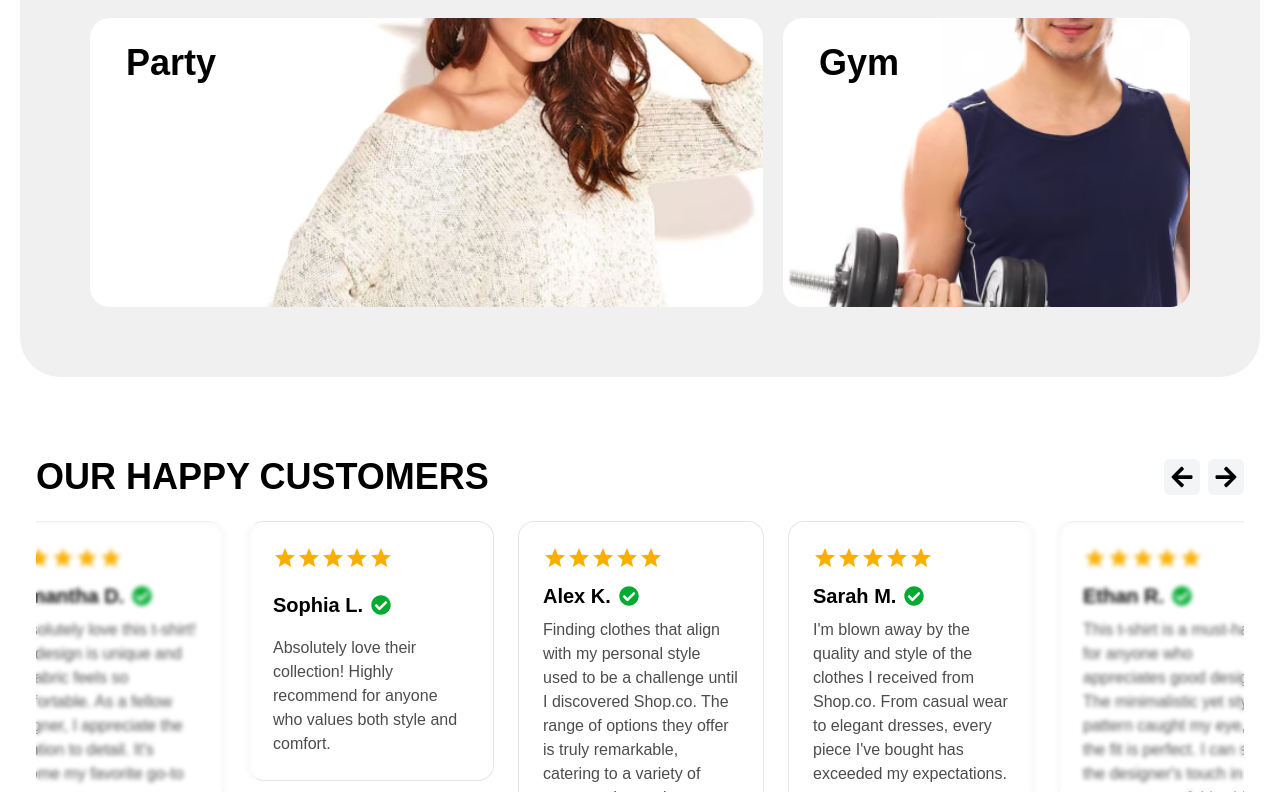
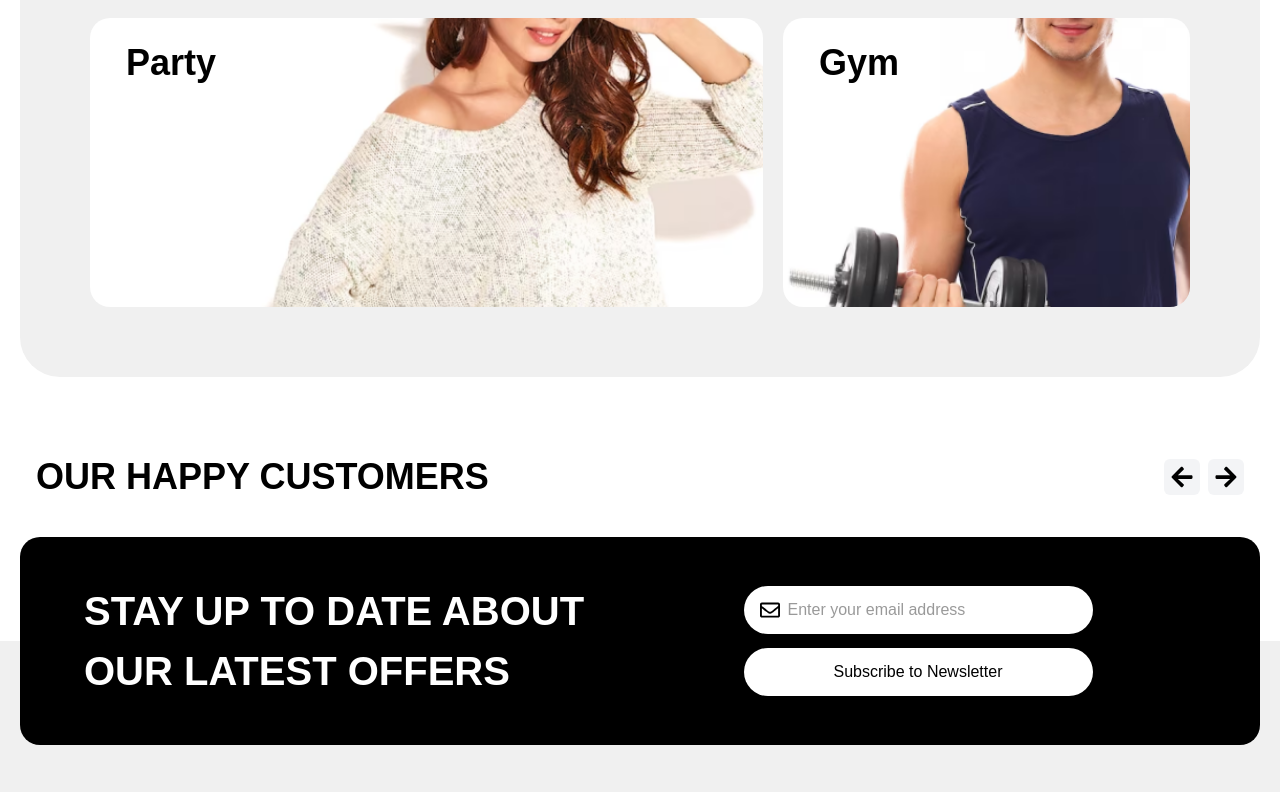
Before and after one commit to MuhammadMuheb/E-commerce-shop, a React (Create React App) app: page /home in a window 1280 px wide. Shown: the part 2008-2800 px from the top of the page. Built offline with nearby package versions, Linux system fonts and the light colour scheme; no server answers.

Commit message:
fix: Remove unused imports and slider settings from OurHappyCustomers component for cleaner code

```diff
--- a/src/components/home/OurHappyCustomers.jsx
+++ b/src/components/home/OurHappyCustomers.jsx
@@ -1,10 +1,10 @@
 import React, { useRef, useEffect, useState } from "react";
 import { FaCheckCircle, FaArrowLeft, FaArrowRight } from "react-icons/fa";
-import Rating from "@mui/material/Rating";
-import Slider from "react-slick";
+// import Rating from "@mui/material/Rating";
+// import Slider from "react-slick";
 
-import "slick-carousel/slick/slick.css";
-import "slick-carousel/slick/slick-theme.css";
+// import "slick-carousel/slick/slick.css";
+// import "slick-carousel/slick/slick-theme.css";
 
 const reviews = [
   {
@@ -53,25 +53,11 @@ function OurHappyCustomers() {
     setMounted(true);
   }, []);
 
-  const settings = {
-    infinite: true,
-    speed: 600,
-    slidesToShow: 3,
-    centerMode: true,
-    centerPadding: "200px",
-    arrows: false,
-    responsive: [
-      { breakpoint: 1280, settings: { slidesToShow: 3, centerPadding: "40px", centerMode: true } },
-      { breakpoint: 1024, settings: { slidesToShow: 2, centerPadding: "30px", centerMode: true } },
-      { breakpoint: 768, settings: { slidesToShow: 1, centerMode: false, centerPadding: "0px" } },
-      { breakpoint: 480, settings: { slidesToShow: 1, centerMode: false, centerPadding: "0px", arrows: false } },
-    ],
-  };
 
   return (
-    <section className="relative mb-10 max-w-[1240px] mx-auto px-4">
+    <section className="relative mb-10">
       {/* Heading + Arrows */}
-      <div className="flex justify-between items-center mb-6">
+      <div className="flex justify-between items-center px-4 max-w-[1240px] mx-auto mb-6">
         <h2 className="text-2xl sm:text-3xl md:text-4xl font-bold capitalize">
           OUR HAPPY CUSTOMERS
         </h2>
@@ -93,27 +79,8 @@ function OurHappyCustomers() {
         )}
       </div>
 
-      {/* Slider */}
-      <div className="relative">
-        <Slider ref={sliderRef} {...settings}>
-          {reviews.map((review) => (
-            <div key={review.id} className="px-2 sm:px-3 w-full">
-              <div className="bg-white border border-black/10 rounded-2xl p-5 sm:p-6 flex flex-col justify-between min-h-[260px]">
-                <Rating name="read-only" value={review.rating} readOnly className="text-yellow-400" />
-                <div className="flex items-center mt-3">
-                  <strong className="text-black sm:text-lg md:text-xl mr-2">{review.name}</strong>
-                  <FaCheckCircle className="text-[#01AB31] text-lg sm:text-xl" />
-                </div>
-                <p className="text-sm sm:text-base mt-2 text-black/70">{review.text}</p>
-              </div>
-            </div>
-          ))}
-        </Slider>
 
-        {/* Desktop Overlays */}
-        <div className="hidden lg:block pointer-events-none absolute left-0 top-0 h-full w-[150px] lg:w-[220px] backdrop-blur-[2px] bg-white/5 z-10" />
-        <div className="hidden lg:block pointer-events-none absolute right-0 top-0 h-full w-[150px] lg:w-[220px] backdrop-blur-[2px] bg-white/5 z-10" />
-      </div>
+
     </section>
   );
 }
```
